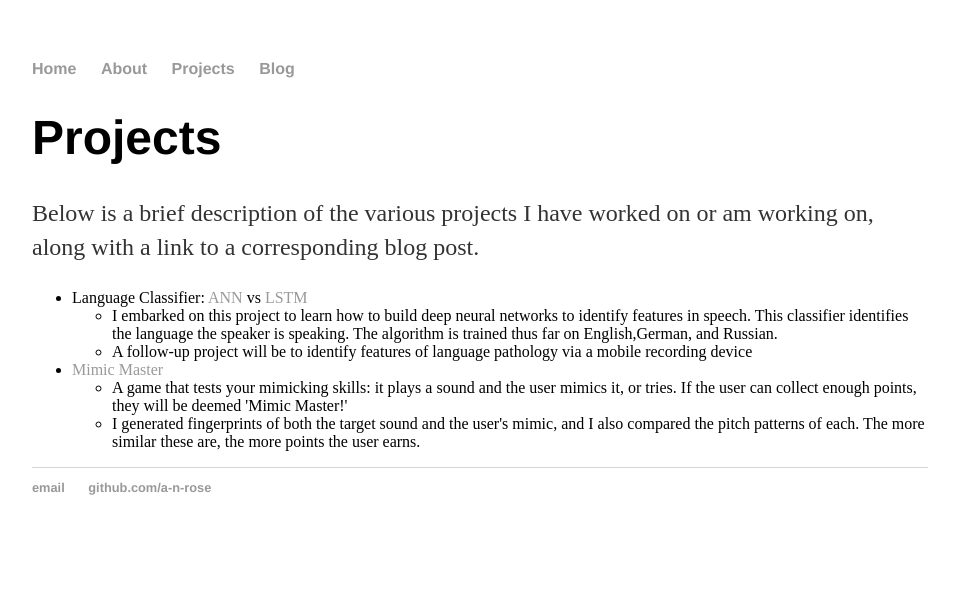
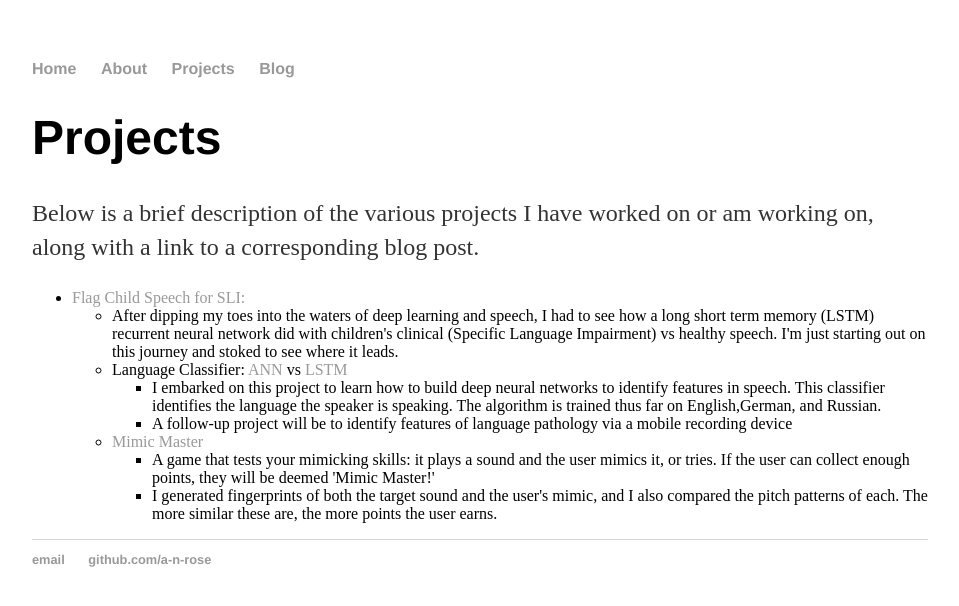
Before and after one commit to a-n-rose/a-n-rose.github.io, a Jekyll site: the page built from projects/index.html, in a window 1280 px wide. Shown: the top 606 px of the page, without its empty margins (160-1119 px from the left). Built offline with Jekyll 4.4.1, drawn with Linux system fonts in a browser that asks for light colours.

Commit message:
Added SLI project

```diff
--- a/projects/index.html
+++ b/projects/index.html
@@ -6,6 +6,12 @@ title: Aislyn's Projects
 		<div class="projects">
 			<h1>Projects</h1>
 			<p>Below is a brief description of the various projects I have worked on or am working on, along with a link to a corresponding blog post.</p>
+
+			<ul class="projects_list">
+				<li> <a href="https://a-n-rose.github.io/2018/09/09/ID-SLI-speech.html">Flag Child Speech for SLI: </a>
+				<ul class="project_description">
+					<li>After dipping my toes into the waters of deep learning and speech, I had to see how a long short term memory (LSTM) recurrent neural network did with children's clinical (Specific Language Impairment) vs healthy speech. I'm just starting out on this journey and stoked to see where it leads.</li>
+					</ul>
 
 			<ul class="projects_list">
 				<li> Language Classifier: <a href="/2018/08/22/language-classifier.html">  ANN </a> vs <a href="/2018/09/07/language-classifier-LSTM.html">LSTM</a></li>
```
